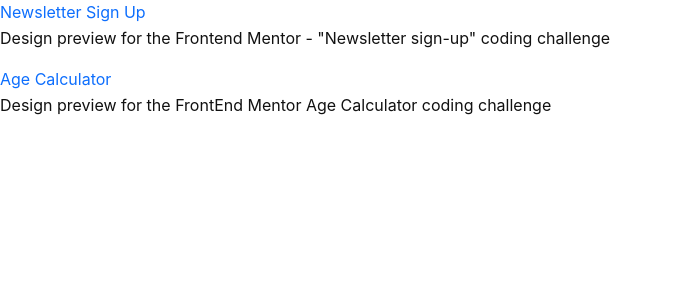
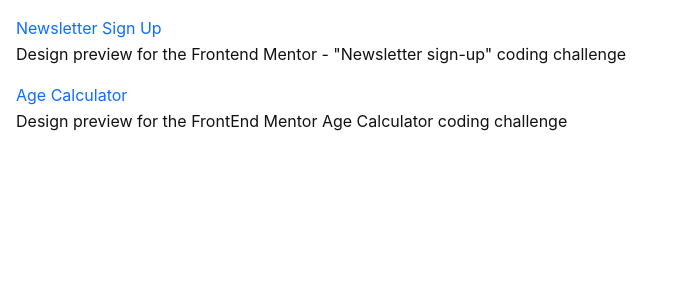
Before and after one commit to inioluwabello/inis-portfolio-app, a Next.js app: page /works in a window 1280 px wide. Shown: the top 300 px of the page, without its empty margins (0-689 px from the left). Built offline with nearby package versions, Linux system fonts and the light colour scheme.

Commit message:
Update to works

```diff
--- a/pages/works.js
+++ b/pages/works.js
@@ -3,7 +3,7 @@
 const Works = () => {
   return (
     <>
-      <div className="projects">
+      <div className="projects p-3">
         <div id="project-1">
           <Link href="https://newsletter-nine-ecru.vercel.app">Newsletter Sign Up</Link>
           <p>
```
